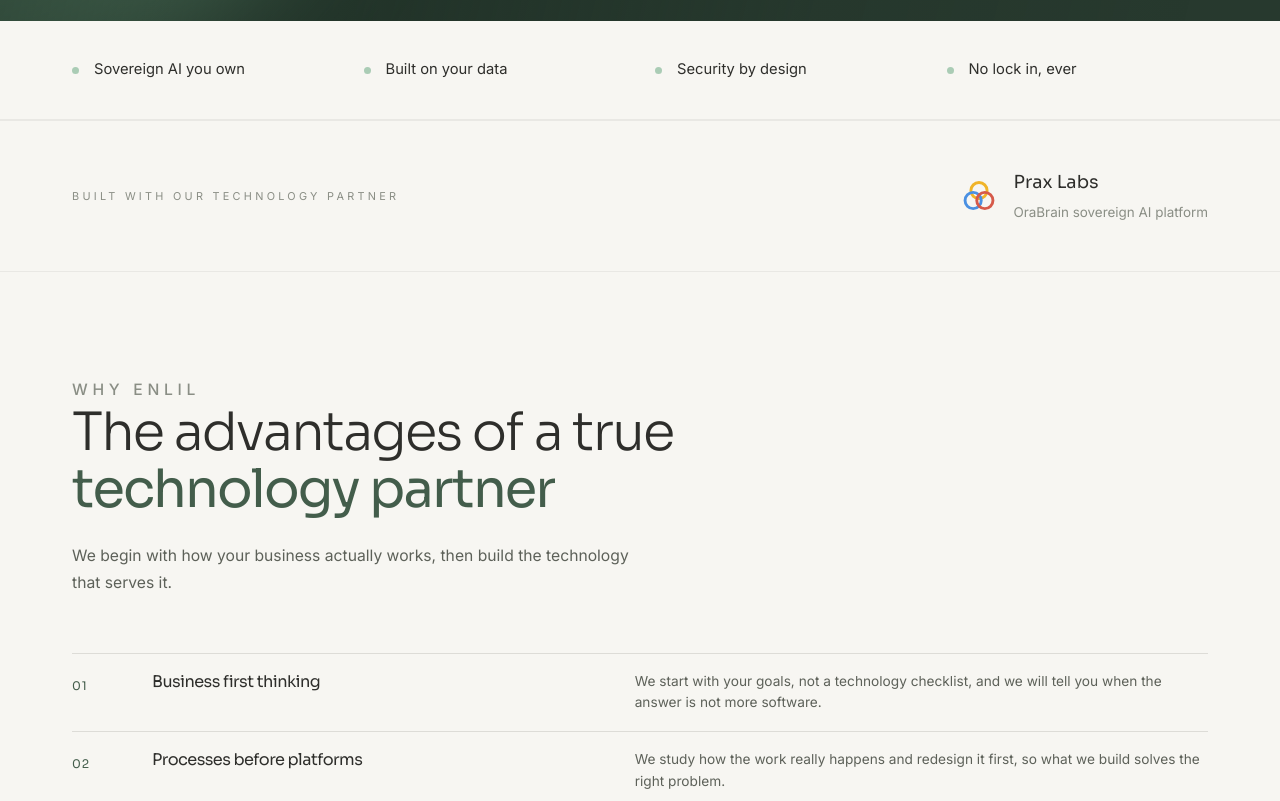
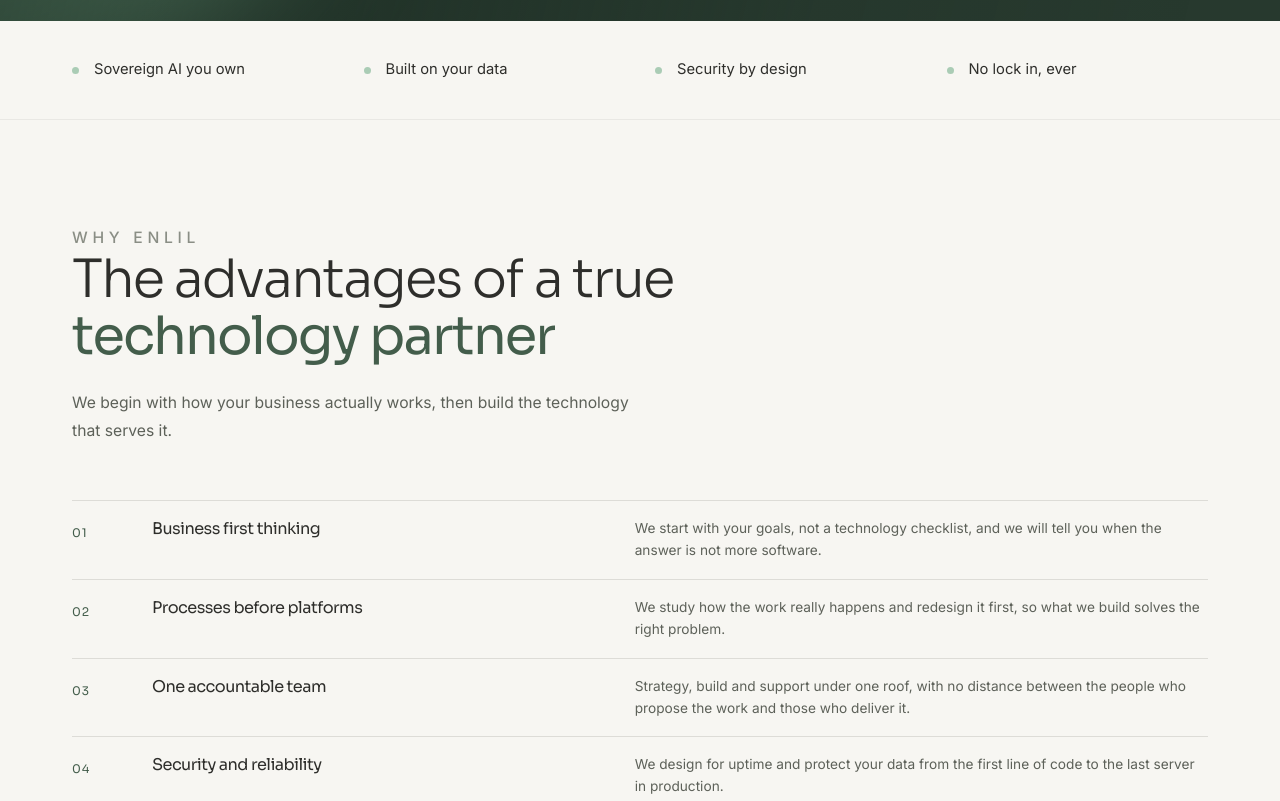
Before and after one commit to Maen-dev/Enlil-technologies, a plain HTML site: page index.html in a window 1280 px wide. Shown: the part 800-1601 px from the top of the page. Drawn offline with Linux system fonts and the light colour scheme.

Commit message:
Remove all Prax Labs references from the site
Co-Authored-By: Claude Opus 5.5 <noreply@anthropic.com>

```diff
--- a/index.html
+++ b/index.html
@@ -4,11 +4,11 @@
   <meta charset="UTF-8" />
   <meta name="viewport" content="width=device-width, initial-scale=1.0" />
   <title>EnLil Technologies Â· AI Transformation and Digital Infrastructure</title>
-  <meta name="description" content="EnLil Technologies builds artificial intelligence that belongs to the business using it, trained on your own data and kept behind your own walls, together with the infrastructure and security beneath it. In partnership with Prax Labs." />
+  <meta name="description" content="EnLil Technologies builds artificial intelligence that belongs to the business using it, trained on your own data and kept behind your own walls, together with the infrastructure and security beneath it." />
   <link rel="preconnect" href="https://fonts.googleapis.com" />
   <link rel="preconnect" href="https://fonts.gstatic.com" crossorigin />
   <link href="https://fonts.googleapis.com/css2?family=Sora:wght@200;300;400;500;600&family=Inter:wght@400;450;500&display=swap" rel="stylesheet" />
-  <link rel="stylesheet" href="styles-v2.css?v=20261020a" />
+  <link rel="stylesheet" href="styles-v2.css?v=20261120a" />
   <link rel="icon" type="image/png" href="assets/favicon.png" />
 </head>
 <body>
@@ -73,24 +73,6 @@
       <span>Security by design</span>
       <span>No lock in, ever</span>
     </div>
-  </div>
-</section>
-
-<!-- ================= PARTNER ================= -->
-<section class="partner-line">
-  <div class="container">
-    <span class="label">Built with our technology partner</span>
-    <a class="partner-mark" href="https://prax-labs.com/" target="_blank" rel="noopener">
-      <svg viewBox="0 0 40 40" fill="none" width="36" height="36" aria-hidden="true">
-        <circle cx="20" cy="14" r="9" stroke="#f0b429" stroke-width="3.2"/>
-        <circle cx="13.5" cy="25" r="9" stroke="#4a90e2" stroke-width="3.2"/>
-        <circle cx="26.5" cy="25" r="9" stroke="#d65a4a" stroke-width="3.2"/>
-      </svg>
-      <span>
-        <span class="name">Prax Labs</span><br />
-        <span class="sub">OraBrain sovereign AI platform</span>
-      </span>
-    </a>
   </div>
 </section>
 
@@ -289,7 +271,7 @@
       <p class="eyebrow">Who we are</p>
       <h2 class="split">A modern partner with an <em>ancient name</em></h2>
       <p>In Mesopotamian mythology, Enlil was the force that set the world in motion. We took the name because that is our role for the businesses we serve: the force that gets transformation moving, and keeps it running.</p>
-      <p>EnLil Technologies is an AI transformation and digital infrastructure firm. In partnership with Prax Labs, a Silicon Valley sovereign AI company, we build intelligent systems that stay yours. We pair deep technical expertise with a genuine understanding of business goals, so the technology we deliver produces results and belongs to you.</p>
+      <p>EnLil Technologies is an AI transformation and digital infrastructure firm. We build intelligent systems that stay yours. We pair deep technical expertise with a genuine understanding of business goals, so the technology we deliver produces results and belongs to you.</p>
       <a href="#contact" class="link">
         Work with us
         <svg viewBox="0 0 24 24" fill="none" stroke="currentColor" stroke-width="1.6" stroke-linecap="round" stroke-linejoin="round"><path d="M5 12h14M13 6l6 6-6 6"/></svg>
@@ -342,7 +324,6 @@
       <div class="footer-col">
         <h4>Contact</h4>
         <a href="#contact">info@enliltechnologies.com</a>
-        <a href="https://prax-labs.com/" target="_blank" rel="noopener">Prax Labs</a>
       </div>
     </div>
     <div class="footer-bottom">
--- a/styles-v2.css
+++ b/styles-v2.css
@@ -145,14 +145,6 @@ img, svg { max-width: 100%; display: block; }
 .section-head h2 { font-size: clamp(2rem, 4.2vw, 3.3rem); font-weight: 300; margin-bottom: 0.45em; }
 .section-head h2 em { font-style: normal; color: var(--forest); font-weight: 400; }
 .section-head p { font-size: 0.98rem; margin: 0; max-width: 560px; }
-
-/* ---------- Partner line ---------- */
-.partner-line { padding: 46px 0; border-top: 1px solid var(--line-soft); border-bottom: 1px solid var(--line-soft); }
-.partner-line .container { display: flex; align-items: center; justify-content: space-between; gap: 30px; flex-wrap: wrap; }
-.partner-line .label { font-size: 0.68rem; text-transform: uppercase; letter-spacing: 0.3em; color: var(--muted); }
-.partner-mark { display: inline-flex; align-items: center; gap: 16px; }
-.partner-mark .name { font-family: "Sora", system-ui, sans-serif; font-size: 1.12rem; color: var(--ink); }
-.partner-mark .sub { font-size: 0.84rem; color: var(--muted); }
 
 /* ---------- Editorial numbered list ---------- */
 .ed-item {
@@ -334,10 +326,6 @@ img, svg { max-width: 100%; display: block; }
 .fact { transition: padding-left 0.45s var(--ease); }
 .fact:hover { padding-left: 10px; }
 
-/* partner mark */
-.partner-mark svg { transition: transform 0.7s var(--ease); }
-.partner-mark:hover svg { transform: rotate(120deg); }
-
 @media (prefers-reduced-motion: reduce) {
   * { animation: none !important; transition-duration: 0.01ms !important; }
   .w > span, .mask > span { transform: none !important; opacity: 1 !important; }
@@ -446,8 +434,6 @@ img, svg { max-width: 100%; display: block; }
   /* bands between sections */
   .marks { padding: 22px 0; }
   .marks-row { grid-template-columns: repeat(2, 1fr); gap: 12px 18px; }
-  .partner-line { padding: 26px 0; }
-  .partner-line .container { gap: 16px; }
 
   /* sections */
   .section { padding: 52px 0; }
```
